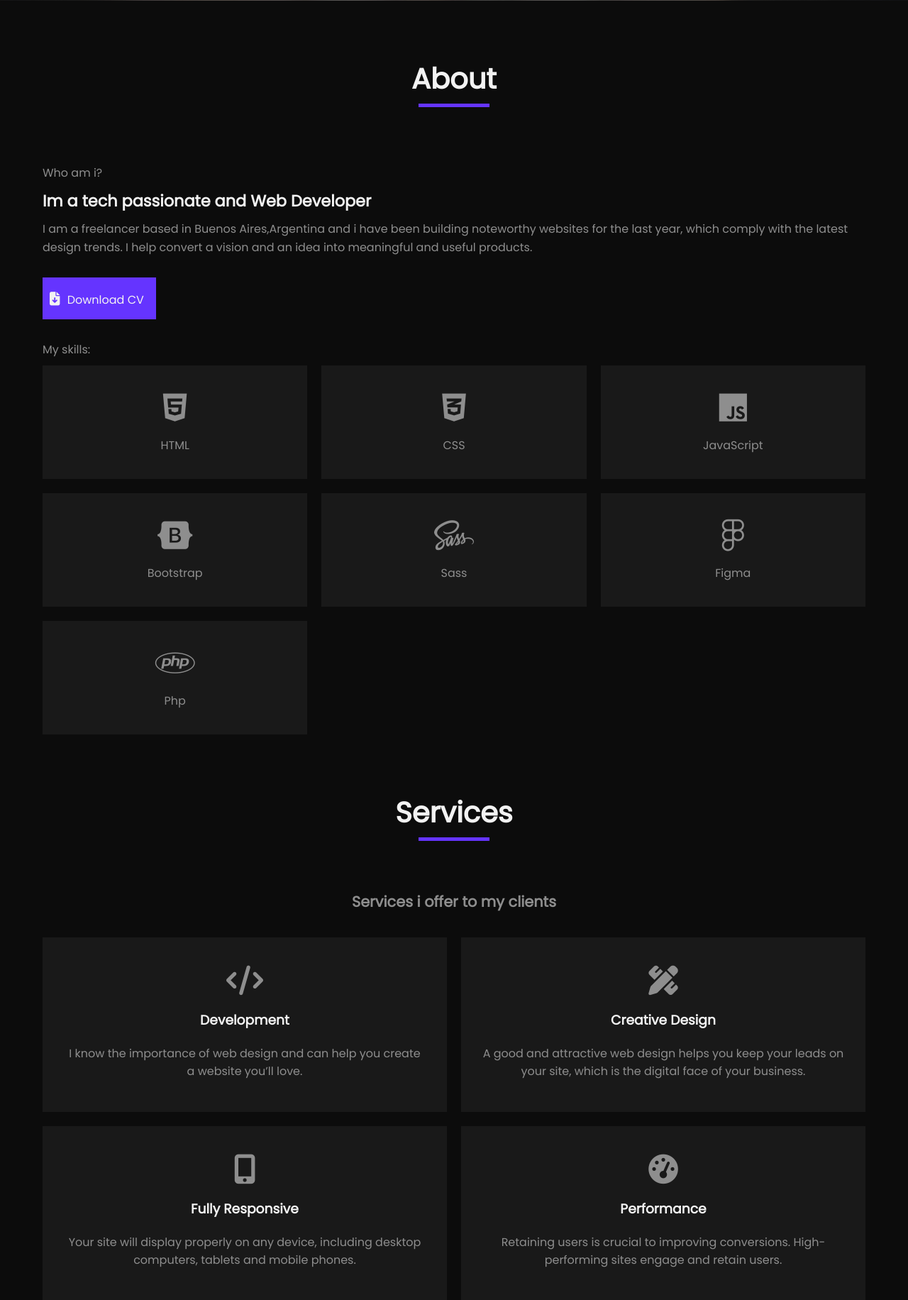
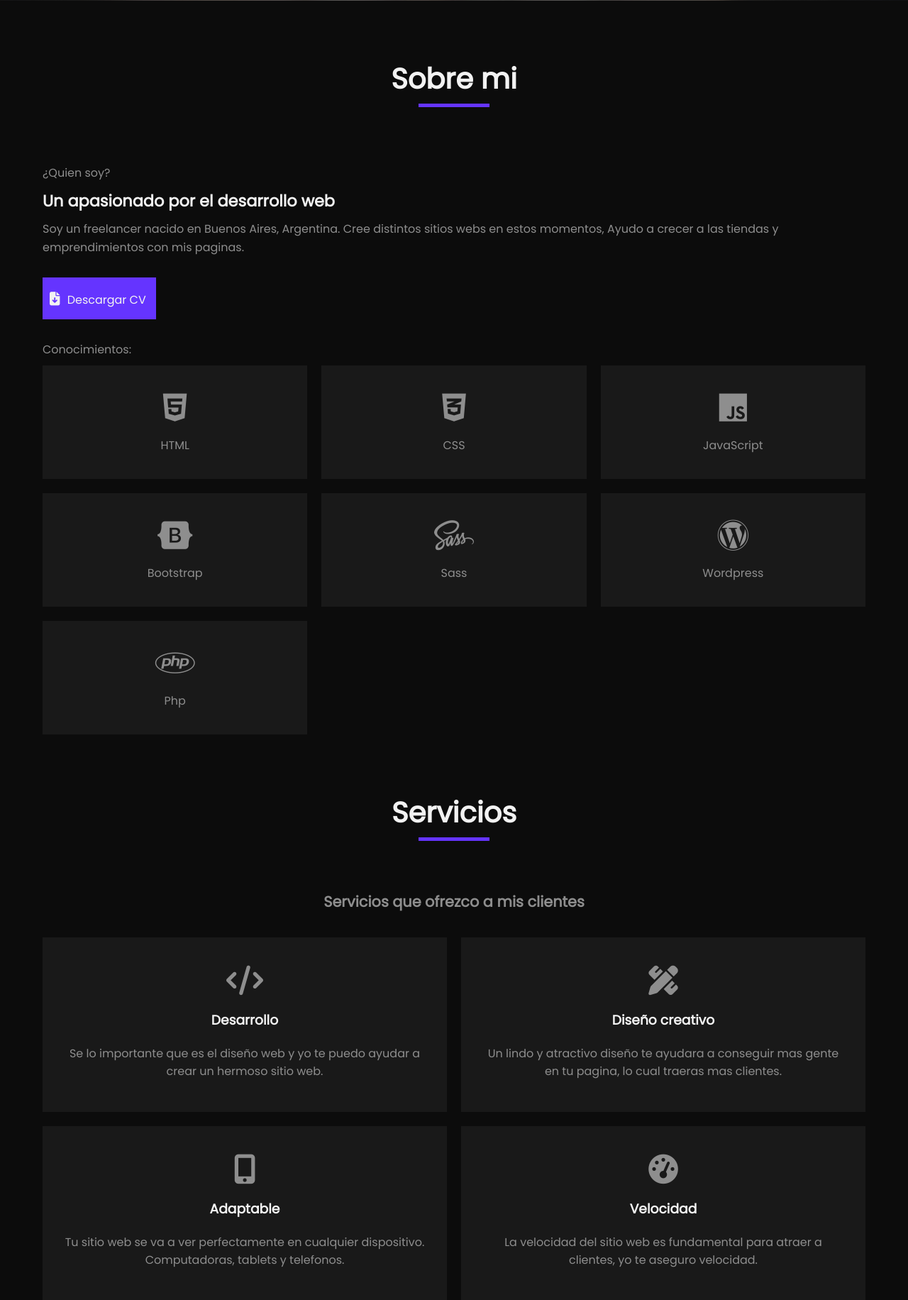
Before and after one commit to tomiscribanti/Portfolio, a PHP site: page / in a window 1280 px wide. Shown: the part 799-2631 px from the top of the page at 71% size. Run offline with PHP 8.4, Linux system fonts and the light colour scheme; some libraries are stand-ins or nearby versions.

Commit message:
Wordpress

```diff
--- a/index.html
+++ b/index.html
@@ -21,18 +21,16 @@
             <div class="container">
                     <h1>tomiscribanti</h1>
                     <ul class="nav" id="nav-menu">
-                        <div class="icon cancel-btn">
-                            <i class="fas fa-times"></i>
-                        </div>
+                        <li><i class="icon cancel-btn fas fa-times"></i></li>
                         <li><a data-nav="home" href="#home">Home</a></li>
                         <li><a data-nav="about" href="#about">About</a></li>
-                        <li><a data-nav="services"href="#services">Services</a></li>
-                        <li><a data-nav="portfolio"href="#portfolio">Proyects</a></li>
+                        <li><a data-nav="services" href="#services">Services</a></li>
+                        <li><a data-nav="portfolio" href="#portfolio">Proyects</a></li>
                         <li><a data-nav="contact" href="#contact">Contact</a></li>
                         <li><img src="img/moon.png" id="icon" class="iconChange" alt="moon"></li>
                     </ul>
                     <div class="icon menu-btn">
-                        <i class="fas fa-bars"></i>
+                        <i class="icon fas fa-bars"></i>
                     </div>
             </div>
         </nav>
@@ -43,32 +41,31 @@
             <img src="img/profile.jpg" alt="Foto personal">
         </div>
         <div class="hero__who">
-            <h2>Hello!</h2>
-            <p>Im Thomas Escribanti.</p>
-            <p>Im a <span class="type"></span></p>
+            <h2>Hola!</h2>
+            <p>Me llamo Thomas Escribanti.</p>
+            <p>Soy <span class="type"></span></p>
         </div>
     </section>
 
     <main>
         <section id="about">
             <div class="container">
-                <h2 class="about__title">About</h2>
+                <h2 class="about__title">Sobre mi</h2>
                 <div class="wrapper__about">
                     <div class="about__me">
-                        <p>Who am i?</p>
-                        <h3>Im a tech passionate and Web Developer</h3>
-                        <p>I am a freelancer based in Buenos Aires,Argentina and i have been building noteworthy
-                            websites for the last year,
-                            which comply with the latest design trends.
-                            I help convert a vision and an idea into meaningful and useful products.
+                        <p>¿Quien soy?</p>
+                        <h3>Un apasionado por el desarrollo web</h3>
+                        <p>
+                            Soy un freelancer nacido en Buenos Aires, Argentina. Cree distintos sitios webs en estos momentos,
+                            Ayudo a crecer a las tiendas y emprendimientos con mis paginas.
                         </p>
                         <div>
                             <a href="assets/thomas__Cv.pdf" target="_blank"><i class="fas fa-file-download"></i>
-                                Download CV</a>
+                                Descargar CV</a>
                         </div>
                     </div>
                     <div class="about_skills">
-                        <p>My skills:</p>
+                        <p>Conocimientos:</p>
                         <div class="card">
                             <div class="card__items">
                                 <i class="fab fa-html5" aria-hidden="true"></i>
@@ -91,8 +88,8 @@
                                 <p>Sass</p>
                             </div>
                             <div class="card__items">
-                                <i class="fab fa-figma"></i>
-                                <p>Figma</p>
+                                <i class="fab fa-wordpress"></i>
+                                <p>Wordpress</p>
                             </div>
                             <div class="card__items">
                                 <i class="fab fa-php"></i>
@@ -107,37 +104,39 @@
         <section id="services">
             <div class="container">
                 <div class="container__services">
-                    <h2 class="about__title">Services</h2>
-                    <p class="text__section">Services i offer to my clients</p>
+                    <h2 class="about__title">Servicios</h2>
+                    <p class="text__section">Servicios que ofrezco a mis clientes</p>
                     <div class="cards__services">
                         <div class="card__services">
                             <i class="fas fa-code"></i>
-                            <h3>Development</h3>
-                            <p>I know the importance of web design and can help you create a website you’ll love.</p>
+                            <h3>Desarrollo</h3>
+                            <p>
+                                Se lo importante que es el diseño web y yo te puedo ayudar a crear un hermoso sitio web.
+                            </p>
                         </div>
                         <div class="card__services">
                             <i class="fas fa-pencil-ruler"></i>
-                            <h3>Creative Design</h3>
-                            <p>A good and attractive web design helps you keep your leads on your site, which is the
-                                digital face of your business.</p>
+                            <h3>Diseño creativo</h3>
+                            <p>
+                            Un lindo y atractivo diseño te ayudara a conseguir mas gente en tu pagina, lo cual traeras mas clientes.
+                            </p>
                         </div>
                         <div class="card__services">
                             <i class="fas fa-mobile-alt"></i>
-                            <h3>Fully Responsive</h3>
-                            <p>Your site will display properly on any device, including desktop computers, tablets and
-                                mobile phones.</p>
+                            <h3>Adaptable</h3>
+                            <p>
+                            Tu sitio web se va a ver perfectamente en cualquier dispositivo. Computadoras, tablets y telefonos.
+                            </p>
                         </div>
                         <div class="card__services">
                             <i class="fas fa-tachometer-alt"></i>
-                            <h3>Performance</h3>
-                            <p>Retaining users is crucial to improving conversions. High-performing sites engage and
-                                retain users.</p>
+                            <h3>Velocidad</h3>
+                            <p>La velocidad del sitio web es fundamental para atraer a clientes, yo te aseguro velocidad.</p>
                         </div>
                         <div class="card__services">
                             <i class="fas fa-thumbs-up"></i>
-                            <h3>Social Media Integration</h3>
-                            <p>There are a lot of social platforms out there, and you should promote your presence on
-                                them on your website</p>
+                            <h3>Precio barato</h3>
+                            <p>Te hare una excelente pagina web como vos lo quieras a un precio totalmente accesible para todos.</p>
                         </div>
                         <div class="card__services">
                             <i class="fas fa-crosshairs"></i>
@@ -153,126 +152,96 @@
         <section id="portfolio">
             <div class="container">
                 <h2 class="about__title">Portfolio</h2>
-                <p class="text__section">Showcasing some of my best work</p>
+                <p class="text__section">Trabajos realizados por mi en wordpress</p>
                 <div class="portfolio__container">
                     <div class="portfolio__card">
-                        <img class="portfolio__img" src="img/pokedex.png" alt="pokedex">
+                        <img class="portfolio__img" src="img/tf.png" alt="web">
                         <div class="portfolio__content">
-                            <h3>Pokedex</h3>
+                            <h3>TF deportes</h3>
                             <ul>
-                                <li><i class="fab fa-html5"></i>HTML</li>
-                                <li><i class="fab fa-css3-alt"></i>CSS</li>
-                                <li><i class="fab fa-js"></i>JavaScript</li>
+                                <li><i class="fab fa-wordpress"></i>Wordpress</li>
                             </ul>
                             <div class="portfolio__link">
-                                <a class="button" href="https://tomiscribanti.github.io/pokedex/" target="_blank"><i
+                                <a class="button" href="https://shop.wenty.co/" target="_blank"><i
                                         class="fas fa-globe-americas"></i> Website</a>
-                                <a class="button" href="https://github.com/tomiscribanti/pokedex" target="_blank"><i
-                                        class="fab fa-github"></i> Repositore</a>
                             </div>
                         </div>
                     </div>
                     <div class="portfolio__card">
-                        <img class="portfolio__img" src="img/lahogareña.png" alt="sitio web la hogareña">
+                        <img class="portfolio__img" src="img/vidri.png" alt="web">
                         <div class="portfolio__content">
-                            <h3>La hogareña</h3>
+                            <h3>Vidriautos</h3>
                             <ul>
-                                <li><i class="fab fa-html5"></i>HTML</li>
-                                <li><i class="fab fa-css3-alt"></i>CSS</li>
-                                <li><i class="fab fa-js"></i>JavaScript</li>
-                                <li><i class="fab fa-php"></i>Php</li>
+                                <li><i class="fab fa-wordpress"></i>Wordpress</li>
                             </ul>
                             <div class="portfolio__link">
-                                <a class="button" href="https://tomiscribanti.github.io/La-hogarena-website/"
+                                <a class="button" href="https://vidriautos.wenty.co/"
                                     target="_blank"><i class="fas fa-globe-americas"></i> Website</a>
-                                <a class="button" href="https://github.com/tomiscribanti/La-hogarena-website"
-                                    target="_blank"><i class="fab fa-github"></i> Repositore</a>
                             </div>
                         </div>
                     </div>
                     <div class="portfolio__card">
-                        <img class="portfolio__img" src="img/lista.png" alt="Lista de tareas">
+                        <img class="portfolio__img" src="img/barrica.png" alt="web">
                         <div class="portfolio__content">
-                            <h3>Lista de tareas</h3>
+                            <h3>La barrica</h3>
                             <ul>
-                                <li><i class="fab fa-html5"></i>HTML</li>
-                                <li><i class="fab fa-css3-alt"></i>CSS</li>
-                                <li><i class="fab fa-js"></i>JavaScript</li>
+                                <li><i class="fab fa-wordpress"></i>Wordpress</li>
                             </ul>
                             <div class="portfolio__link">
-                                <a class="button" href="https://tomiscribanti.github.io/To-do-List/" target="_blank"><i
+                                <a class="button" href="https://labarricadelsur.com/" target="_blank"><i
                                         class="fas fa-globe-americas"></i> Website</a>
-                                <a class="button" href="https://github.com/tomiscribanti/To-do-List" target="_blank"><i
-                                        class="fab fa-github"></i> Repositore</a>
                             </div>
                         </div>
                     </div>
                     <div class="portfolio__card">
-                        <img class="portfolio__img" src="img/gifs.png" alt="Buscador de gifs">
+                        <img class="portfolio__img" src="img/keto.png" alt="keto">
                         <div class="portfolio__content">
-                            <h3>Pokedex</h3>
+                            <h3>Mercado</h3>
                             <ul>
-                                <li><i class="fab fa-html5"></i>HTML</li>
-                                <li><i class="fab fa-css3-alt"></i>CSS</li>
-                                <li><i class="fab fa-js"></i>JavaScript</li>
+                                <li><i class="fab fa-wordpress"></i>Wordpress</li>
                             </ul>
                             <div class="portfolio__link">
-                                <a class="button" href="https://tomiscribanti.github.io/GIFS-searcher/"
+                                <a class="button" href="https://mercadoketo.com/"
                                     target="_blank"><i class="fas fa-globe-americas"></i> Website</a>
-                                <a class="button" href="https://github.com/tomiscribanti/GIFS-searcher"
-                                    target="_blank"><i class="fab fa-github"></i> Repositore</a>
                             </div>
                         </div>
                     </div>
                     <div class="portfolio__card">
-                        <img class="portfolio__img" src="img/lp.png" alt="Landing Page">
+                        <img class="portfolio__img" src="img/titas.png" alt="tita">
                         <div class="portfolio__content">
-                            <h3>Pokedex</h3>
+                            <h3>Las titas</h3>
                             <ul>
-                                <li><i class="fab fa-html5"></i>HTML</li>
-                                <li><i class="fab fa-css3-alt"></i>CSS</li>
-                                <li><i class="fab fa-js"></i>JavaScript</li>
+                                <li><i class="fab fa-wordpress"></i>Wordpress</li>
                             </ul>
                             <div class="portfolio__link">
-                                <a class="button" href="https://tomiscribanti.github.io/Landing-Page/"
+                                <a class="button" href="https://lastitasbikinis.com/"
                                     target="_blank"><i class="fas fa-globe-americas"></i> Website</a>
-                                <a class="button" href="https://github.com/tomiscribanti/Landing-Page"
-                                    target="_blank"><i class="fab fa-github"></i> Repositore</a>
                             </div>
                         </div>
                     </div>
                     <div class="portfolio__card">
-                        <img class="portfolio__img" src="img/raiting.png" alt="website raiting">
+                        <img class="portfolio__img" src="img/ver.png" alt="ver">
                         <div class="portfolio__content">
-                            <h3>Raiting</h3>
+                            <h3>Ver</h3>
                             <ul>
-                                <li><i class="fab fa-html5"></i>HTML</li>
-                                <li><i class="fab fa-css3-alt"></i>CSS</li>
-                                <li><i class="fab fa-js"></i>JavaScript</li>
+                                <li><i class="fab fa-wordpress"></i>Wordpress</li>
                             </ul>
                             <div class="portfolio__link">
-                                <a class="button" href="https://tomiscribanti.github.io/Raiting/" target="_blank"><i
+                                <a class="button" href="https://www.ver.com.ar/" target="_blank"><i
                                         class="fas fa-globe-americas"></i> Website</a>
-                                <a class="button" href="https://github.com/tomiscribanti/Raiting" target="_blank"><i
-                                        class="fab fa-github"></i> Repositore</a>
                             </div>
                         </div>
                     </div>
                     <div class="portfolio__card">
-                        <img class="portfolio__img" src="img/tesla.png" alt="Website tesla">
+                        <img class="portfolio__img" src="img/vic.png" alt="vic">
                         <div class="portfolio__content">
-                            <h3>Tesla</h3>
+                            <h3>Victoria Candel</h3>
                             <ul>
-                                <li><i class="fab fa-html5"></i>HTML</li>
-                                <li><i class="fab fa-css3-alt"></i>CSS</li>
-                                <li><i class="fab fa-js"></i>JavaScript</li>
-                                <li><i class="fab fa-sass"></i>Sass</li>
+                                <li><i class="fab fa-wordpress"></i>Wordpress</li>
                             </ul>
                             <div class="portfolio__link">
-                                <a class="button" href="https://tomiscribanti.github.io/Tesla-Clon/" target="_blank"><i
+                                <a class="button" href="https://tienda.victoriacandel.com.ar/" target="_blank"><i
                                         class="fas fa-globe-americas"></i> Website</a>
-                                <a class="button" href="https://github.com/tomiscribanti/Tesla-Clon" target="_blank"><i
-                                        class="fab fa-github"></i> Repositore</a>
                             </div>
                         </div>
                     </div>
@@ -281,32 +250,32 @@
         </section>
         <section id="contact">
             <div class="container">
-                <h2 class="about__title">Contact</h2>
-                <p class="text__section">Always available for freelance work if the right project comes along.
-                    <span>Feel free to contact me!</span></p>
+                <h2 class="about__title">Contacto</h2>
+                <p class="text__section">Siempre disponible para ayudarte en tu proyecto, crezcamos juntos.
+                    <span>!Contactame¡</span></p>
                 <div class="contact__container">
                     <div class="contact__items">
                         <a href="mailto:escribantithomas9@gmail.com">
                             <i class="fas fa-paper-plane"></i>
-                            <p>Mail Me</p>
+                            <p>Email</p>
                         </a>
                     </div>
                     <div class="contact__items">
                         <a href="https://github.com/tomiscribanti" target="_blank">
                             <i class="fab fa-github"></i>
-                            <p>Follow Me</p>
+                            <p>Github</p>
                         </a>
                     </div>
                     <div class="contact__items">
                         <a href="https://www.linkedin.com/in/thomas-escribanti-8b6a71235/" target="_blank">
                             <i class="fab fa-linkedin-in"></i>
-                            <p>Contact Me</p>
+                            <p>Linkedin</p>
                         </a>
                     </div>
                     <div class="contact__items">
                         <a href="https://api.whatsapp.com/send?phone=+5491138325305" target="_blank">
                             <i class="fab fa-whatsapp"></i>
-                            <p>Contact Me</p>
+                            <p>Whatsapp</p>
                         </a>
                     </div>
                 </div>
--- a/styles/styles.css
+++ b/styles/styles.css
@@ -514,7 +514,7 @@ h3 {
 }
 
 .portfolio__card h3 {
-  color: var(--principal);
+  color: var(--graybg);
   font-size: 1.5em;
   margin: 5px;
 }
@@ -529,7 +529,7 @@ h3 {
   color: var(--graybg);
   display: flex;
   align-items: center;
-  margin: 10px;
+  margin: 6px;
 }
 @media screen and (max-width: 768px) {
   .portfolio__content ul li {
```
Also changed, not shown: img/barrica.png (added), img/keto.png (added), img/tf.png (added), img/titas.png (added), img/vic.png (added), 2 other files.
